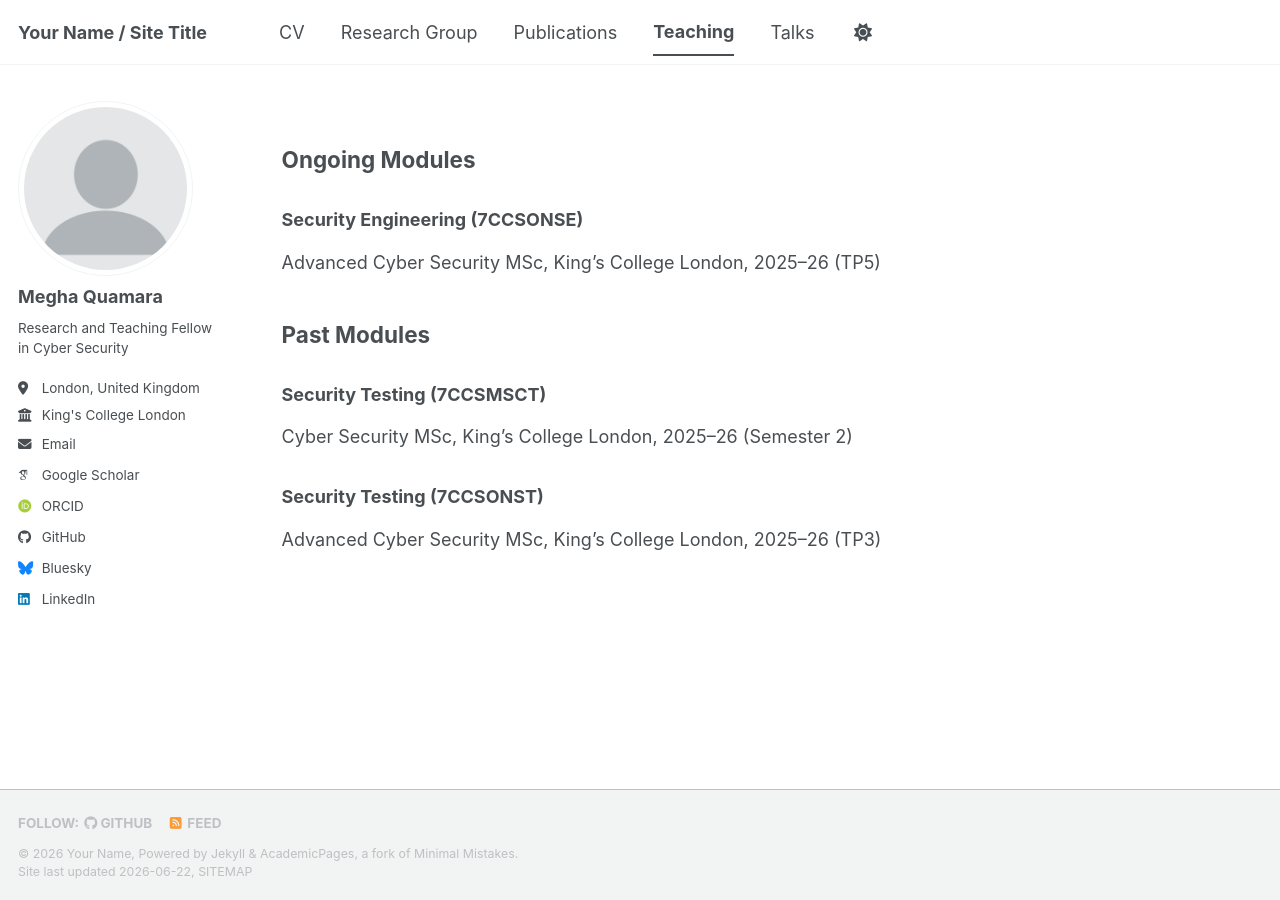
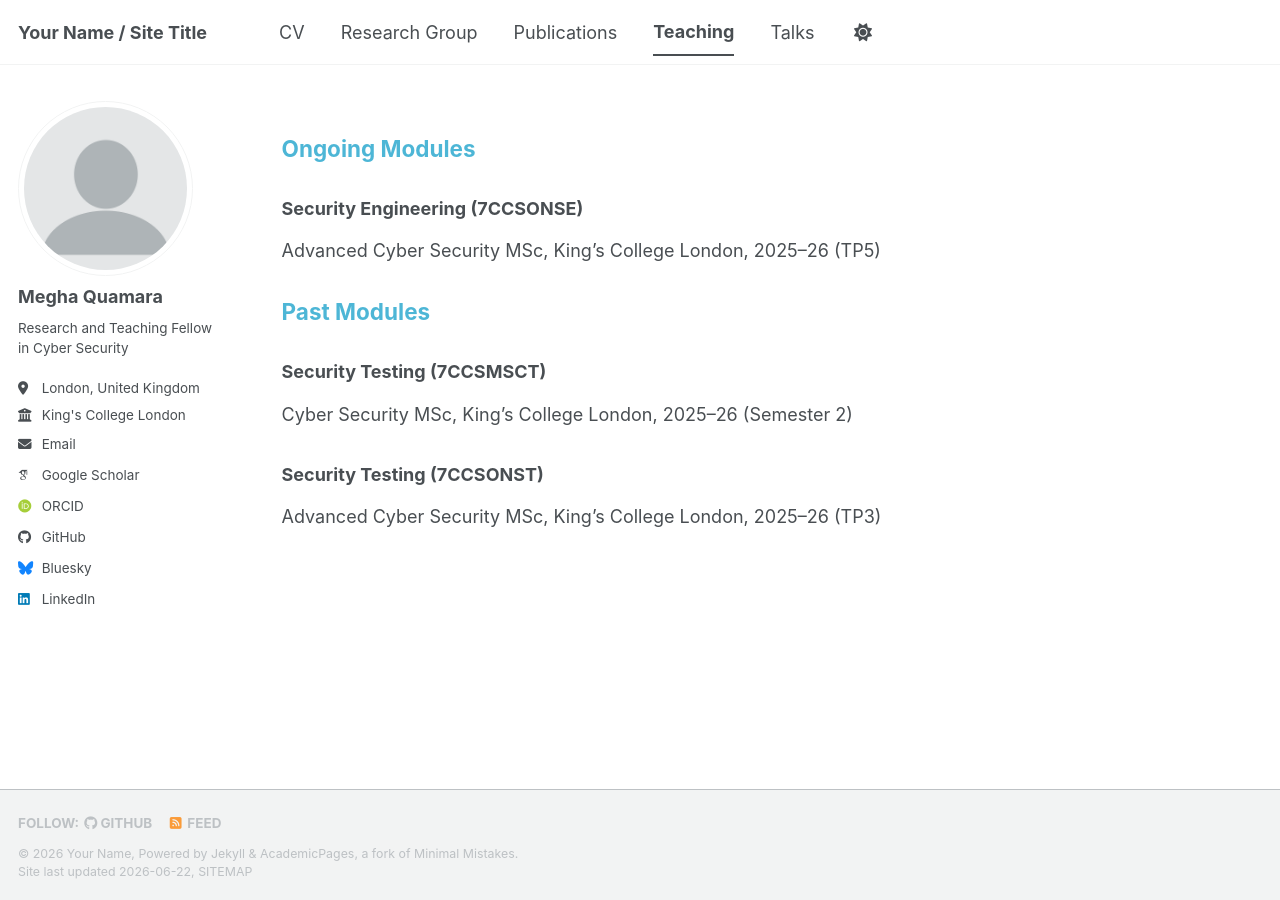
Before and after one commit to meghaquamara/personal-website, a Jekyll site: the page built from _pages/teaching.md, in a window 1280 px wide. Built offline with Jekyll 4.4.1, drawn with Linux system fonts in a browser that asks for light colours; some web fonts are replaced; a script bundle is joined from its source files by our own code; library files that are not in the unit come from our copies.

Commit message:
Update main.scss

```diff
--- a/assets/css/main.scss
+++ b/assets/css/main.scss
@@ -56,3 +56,9 @@
     margin-bottom: 0.4em !important;
     padding-bottom: 0 !important;
 }
+
+.teaching-section {
+    color: #4DB6D6;
+    margin-top: 1.5em;
+    margin-bottom: 0.7em;
+}
```
